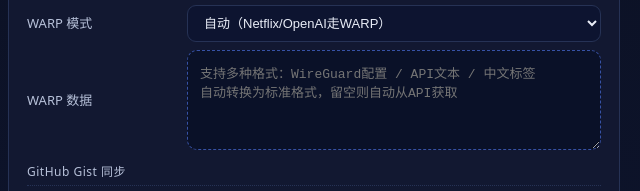
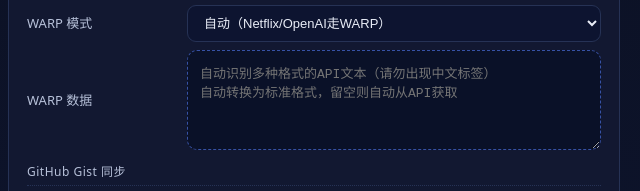
Before and after one commit to zv201413/nodejs_cf_sshx, a website: page index.html in a window 1280 px wide. Shown: the part 490-681 px from the top of the page, 640-1280 px from the left. Drawn offline with Linux system fonts and the light colour scheme.

Commit message:
Update index.html

```diff
--- a/index.html
+++ b/index.html
@@ -286,7 +286,7 @@
 <option value="warp">全局 WARP 出站</option>
 <option value="direct">直连（关闭WARP）</option>
 </select></div>
-<div class="row"><label>WARP 数据</label><textarea id="p-warp-data" rows="4" placeholder="支持多种格式：WireGuard配置 / API文本 / 中文标签&#10;自动转换为标准格式，留空则自动从API获取"></textarea></div>
+<div class="row"><label>WARP 数据</label><textarea id="p-warp-data" rows="4" placeholder="自动识别多种格式的API文本（请勿出现中文标签）&#10;自动转换为标准格式，留空则自动从API获取"></textarea></div>
 
 <div class="section-label">GitHub Gist 同步</div>
 <div class="gist-row" id="p-gist-row"><label>Gist ID <span class="pill">gist-id</span></label><input type="text" id="p-gist-id" placeholder="留空则不启用"></div>
```
